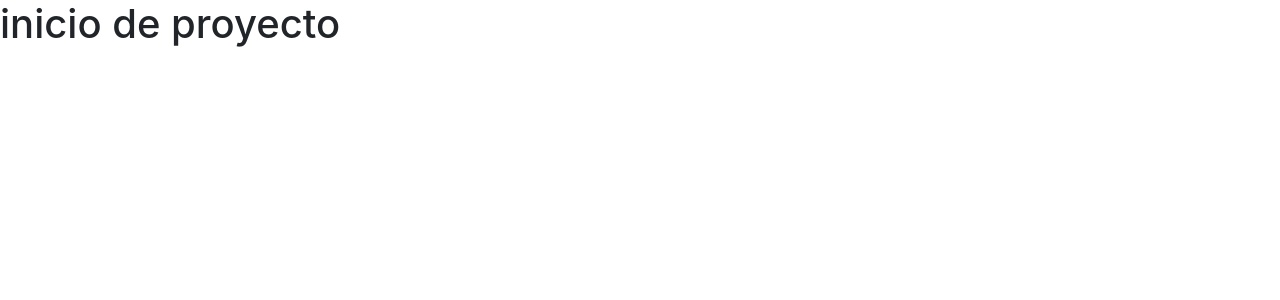
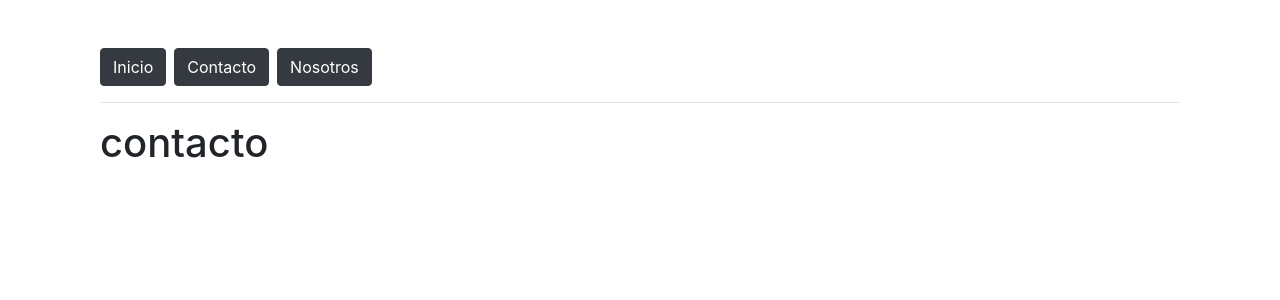
Before and after one commit to Marisabel-Condori/UF-CPN, a React (Create React App) app: page /contacto in a window 1280 px wide. Shown: the top 300 px of the page. Built offline with nearby package versions, Linux system fonts and the light colour scheme.

Commit message:
navbar inicio

```diff
--- a/package.json
+++ b/package.json
@@ -8,6 +8,7 @@
     "@testing-library/user-event": "^13.5.0",
     "react": "^18.2.0",
     "react-dom": "^18.2.0",
+    "react-router-dom": "^6.3.0",
     "react-scripts": "5.0.1",
     "web-vitals": "^2.1.4"
   },
--- a/src/App.js
+++ b/src/App.js
@@ -1,9 +1,10 @@
+import Navbar from "./components/Navbar";
 
 
 function App() {
   return (
-    <div className="Container">
-      <h1>inicio de proyecto</h1>
+    <div className="container">
+      <Navbar/>
     </div>
   );
 }
--- /dev/null
+++ b/src/components/Navbar.jsx
@@ -0,0 +1,28 @@
+import React from "react";
+import { BrowserRouter as Router, Routes, Route, Link, NavLink }from "react-router-dom";
+import Inicio from "./navbar/Inicio";
+import Nosotros from "./navbar/Nosotros";
+import Contacto from "./navbar/Contacto";
+
+const Navbar = () => {
+  return (
+    <Router>
+      <div className="container mt-5">
+        <div>
+          <Link to="/" className="btn btn-dark mr-2"> Inicio </Link>
+          <Link to="/Contacto" className="btn btn-dark mr-2"> Contacto </Link>
+          <NavLink to="/Nosotros" className="btn btn-dark"> Nosotros </NavLink>
+        </div>
+      <hr/>
+        <Routes>
+          <Route path="/contacto" element={<Contacto/>}/>
+          <Route path="/nosotros" element={<Nosotros/>}/>
+          <Route path="/" element={<Inicio/>}/>
+
+        </Routes>
+      </div>
+    </Router>
+  )
+}
+
+export default Navbar
--- /dev/null
+++ b/src/components/navbar/Contacto.jsx
@@ -0,0 +1,11 @@
+import React from 'react'
+
+const Contacto = () => {
+  return (
+    <div>
+        <h1>contacto</h1>
+    </div>
+  )
+}
+
+export default Contacto
--- /dev/null
+++ b/src/components/navbar/Inicio.jsx
@@ -0,0 +1,11 @@
+import React from 'react'
+
+const Inicio = () => {
+  return (
+    <div>
+        <h1>INICIO</h1>
+    </div>
+  )
+}
+
+export default Inicio
--- /dev/null
+++ b/src/components/navbar/Nosotros.jsx
@@ -0,0 +1,29 @@
+import React from 'react'
+
+const Nosotros = () => {
+
+  const [equipo, setEquipo] = React.useState([])
+
+  const obtenerDatos = async()=>{
+    const data = await fetch('https://jsonplaceholder.typicode.com/users')
+    const users = await data.json()
+    console.log(users)
+    setEquipo(users)
+  }
+
+  React.useEffect(()=>{
+    console.log('UseEffect')
+    obtenerDatos()
+  },[])
+
+  return (
+    <div>
+        <h1>NOSOTROS</h1>
+        <ul>
+          {equipo.map((item)=> <li key={item.id}>{item.name}</li>)}
+        </ul>
+    </div>
+  )
+}
+
+export default Nosotros
```
Also changed, not shown: 1 other file (tests, documents, lock files or other folders).
